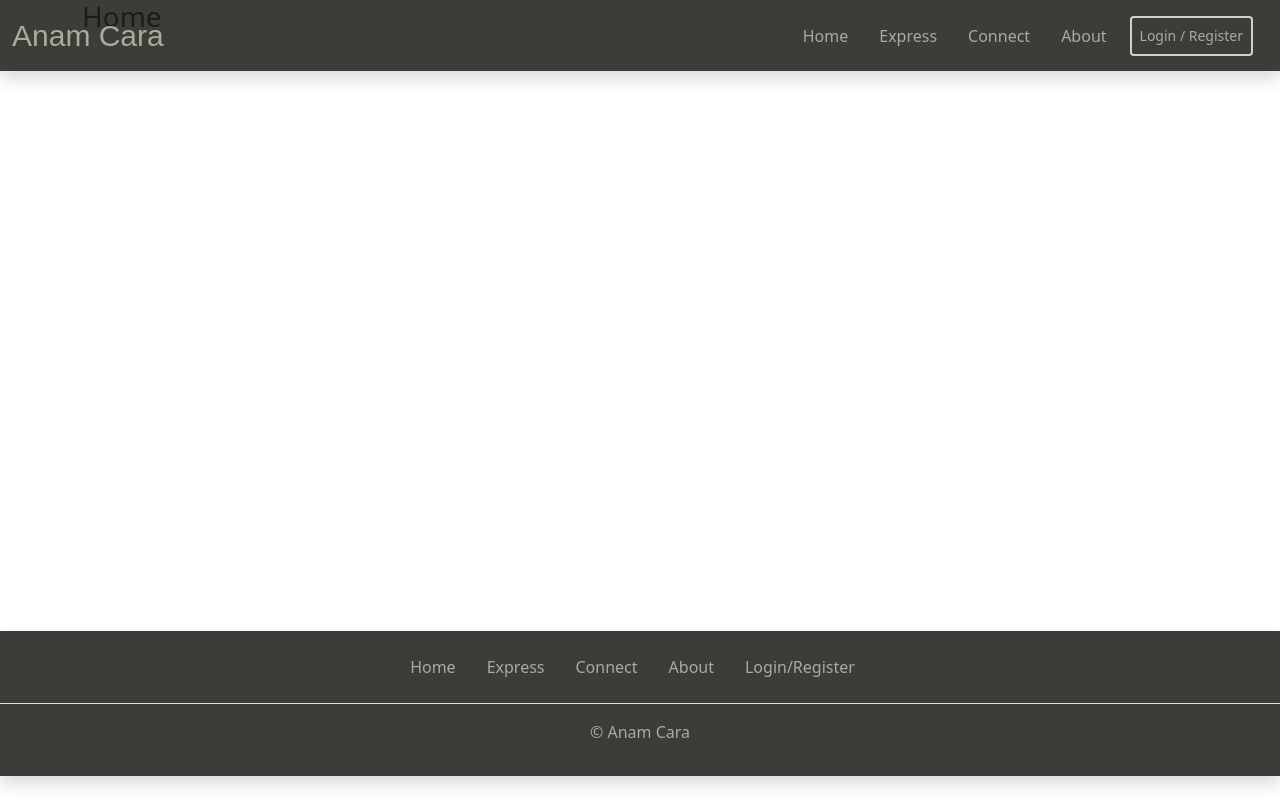
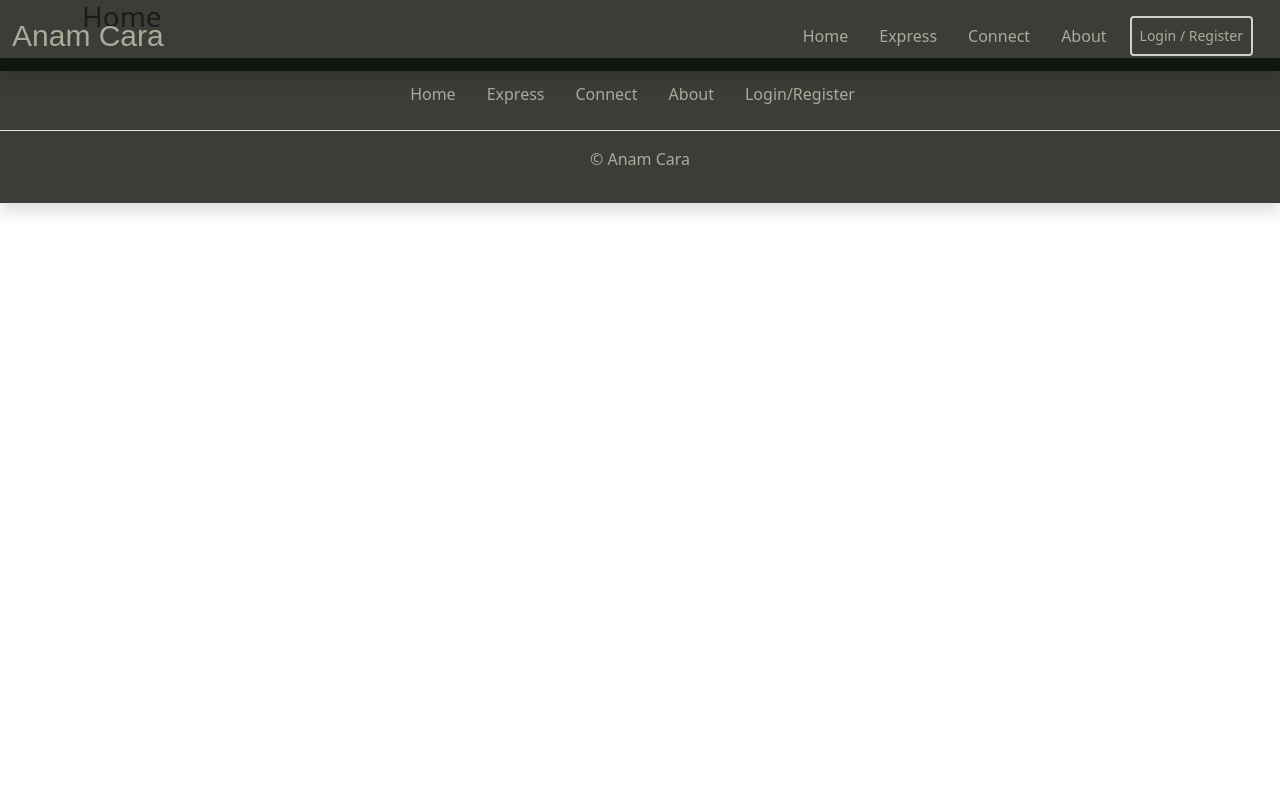
Before and after one commit to PhilEllis/AnamCara-milestone-3, a Flask app: page / in a window 1280 px wide. Run offline with Flask 3, Linux system fonts and the light colour scheme; some libraries are stand-ins or nearby versions.

Commit message:
Fix!: removed container from footer for full width

```diff
--- a/notemanager/templates/base.html
+++ b/notemanager/templates/base.html
@@ -43,12 +43,12 @@
   </nav>
 </header>
 <!-- End Header -->
-<main class="container">
+<main class="container main">
   {% block content %}
   {% endblock %}
 </main>
-<div class="container">
-  <footer class="py-3 my-4 fixed-bottom shadow">
+<div>
+  <footer class="py-3 my-4 shadow">
     <ul class="nav justify-content-center border-bottom pb-3 mb-3">
       <li class="nav-item"><a href="#" class="nav-link px-2">Home</a></li>
       <li class="nav-item"><a href="{{ url_for('add_note') }}" class="nav-link px-2">Express</a></li>
```
